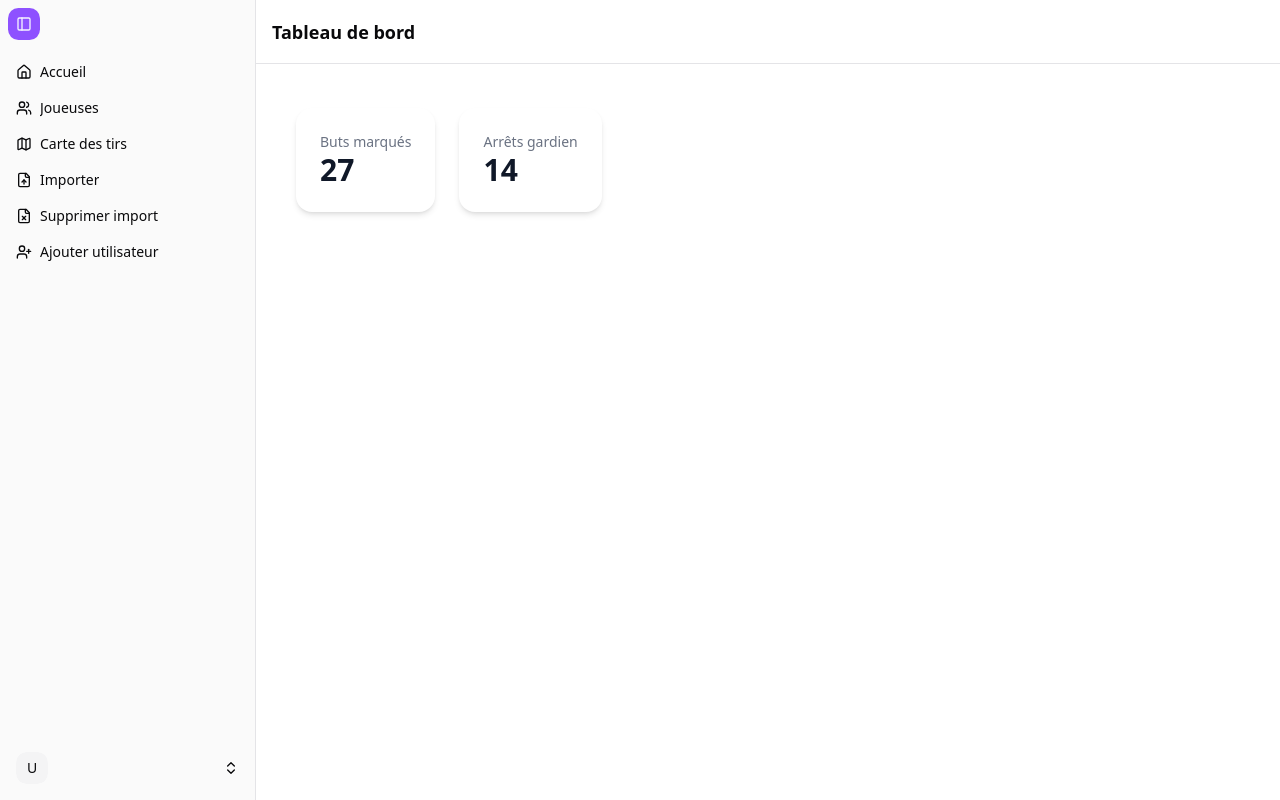
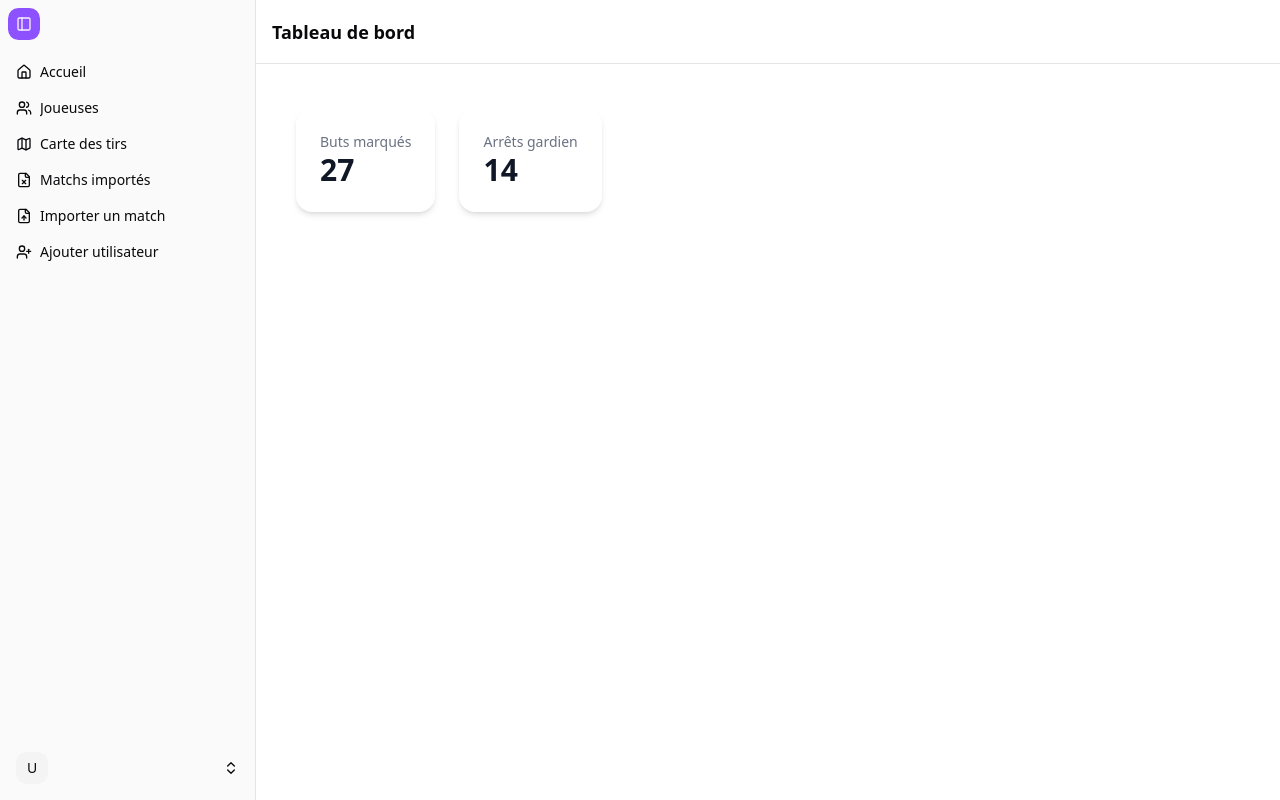
Before and after one commit to AnsseauMattheo/SaeHandDBut3-Front, a React (Vite) app: page /DashBoard in a window 1280 px wide. Built offline with nearby package versions, Linux system fonts and the light colour scheme; no server answers.

Commit message:
accesibility

```diff
--- a/src/Pages/Base_Main.jsx
+++ b/src/Pages/Base_Main.jsx
@@ -16,10 +16,11 @@ export default function DashBoard({ user, logout }) {
         "/DashBoard": "Tableau de bord",
         "/DashBoard/StatTir": "Statistiques de tir",
         "/DashBoard/import": "Import de fichiers",
-        "/DashBoard/supImport": "Suppression d'import",
+        "/DashBoard/supImport": "Matchs importés",
         "/DashBoard/ajout-utilisateur": "Création de compte",
         "/DashBoard/joueuses": "Gestion des joueuses",
-        "/Dashboard/match/:id/enclenchements": "Statistiques d'Enclenchements"
+        "/Dashboard/match/:id/enclenchements": "Statistiques d'Enclenchements",
+        "/Dashboard/joueuse/:id" : "Statistique joueuse"
     };
 
     const getPageTitle = (pathname) => {
--- a/src/Pages/SupImport.jsx
+++ b/src/Pages/SupImport.jsx
@@ -2,7 +2,7 @@ import axios from "axios";
 import React, { useEffect, useState } from "react";
 import { Button } from "@/components/ui/button";
 import { useAlerts } from "@/context/AlertProvider.jsx";
-import { Trash2 } from "lucide-react";
+import { Trash2, BarChart3 } from "lucide-react";
 
 // Import des composants Dialog de shadcn/ui
 import {
@@ -13,12 +13,15 @@ import {
   DialogDescription,
   DialogFooter,
 } from "@/components/ui/dialog";
+import { Link } from "react-router-dom";
+
 
 const SupImport = () => {
   const { addSuccess, addError } = useAlerts();
   const [matchs, setMatchs] = useState([]);
   const [openModal, setOpenModal] = useState(false);
   const [selectedMatch, setSelectedMatch] = useState(null);
+
 
   useEffect(() => {
     axios.get(`${import.meta.env.VITE_SERVER_URL}/match/getAll`).then((res) => {
@@ -82,6 +85,14 @@ const SupImport = () => {
                     )}
                   </td>
                   <td className="px-4 py-2 text-center">
+                      <Link
+                          to={`/dashboard/match/${match.mid}/enclenchements`}
+                          className="inline-flex items-center px-2 py-1 rounded text-primary hover:bg-primary/10 transition"
+                          title="Voir la page stats enclenchements"
+                      >
+                          <BarChart3 size={18} className="mr-1" />
+                          Stats
+                      </Link>
                     <button
                       onClick={() => confirmDelete(match)}
                       className="text-red-500 hover:text-red-700 transition"
--- a/src/components/app-sidebar.jsx
+++ b/src/components/app-sidebar.jsx
@@ -40,14 +40,14 @@ const data = {
             isActive: true,
         },
         {
-            title: "Importer",
+            title: "Matchs importés",
+            url: "/DashBoard/supImport",
+            icon: FileX,
+        },
+        {
+            title: "Importer un match",
             url: "/DashBoard/import",
             icon: FileUp,
-        },
-        {
-            title: "Supprimer import",
-            url: "/DashBoard/supImport",
-            icon: FileX,
         },
         {
             title: "Ajouter utilisateur",
```
